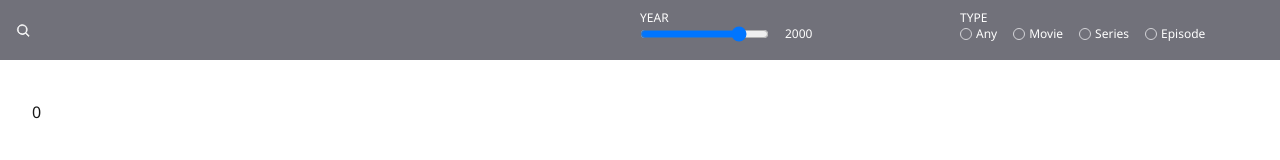
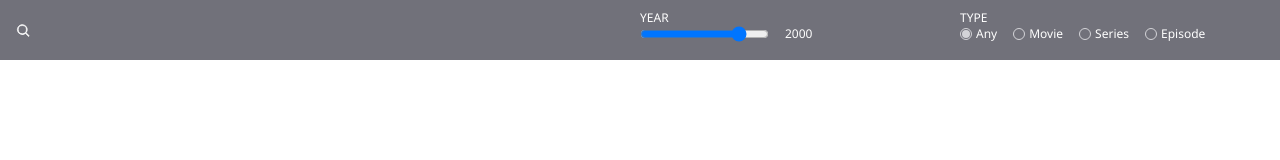
Before and after one commit to oliyoung/aligent, a Next.js app: page / in a window 1280 px wide. Shown: the top 160 px of the page. Built offline with nearby package versions, Linux system fonts and the light colour scheme.

Commit message:
Layout tweaks

```diff
--- a/app/page.tsx
+++ b/app/page.tsx
@@ -17,7 +17,7 @@ export default function Home() {
   }, [searchContext]);
 
   return (
-    <div className="w-screen h-screen grid gap-2 grid-cols-[320px_auto] grid-rows-[60px_auto]">
+    <div className="w-screen h-screen grid grid-cols-[320px_auto] grid-rows-[60px_auto]">
       <SearchQuery onSearch={setSearchContext} />
       <SearchResults results={searchResult} onSelect={setSelectedTitle} />
       <Suspense fallback={<div>Loading...</div>}>
--- a/components/media_title.tsx
+++ b/components/media_title.tsx
@@ -21,8 +21,9 @@ const MediaTitle = ({ partialMediaTitle }: MediaTitleParams) => {
         return <></>
     }
 
-    return <div id="mediaTitle" className="max-h-0 grid row-span-9 col-span-2 col-start-2 divide-y">
+    return <div id="mediaTitle" className=" row-span-9 col-span-2 col-start-2">
         <Wishlist />
+        <div className="grid  divide-y">
             <div className="text-sm grid gap-4 grid-cols-[300px_auto] grid-rows-[1fr_min-content_min-content] grid-rows-3 py-4">
                 {mediaTitle?.Poster != "N/A" && <img
                     className="row-span-3 row-start-1 col-start-1"
@@ -48,6 +49,7 @@ const MediaTitle = ({ partialMediaTitle }: MediaTitleParams) => {
                     </div>)}
             </div>
         </div>
+    </div>
 }
 
 export default MediaTitle;
--- a/components/search_query.tsx
+++ b/components/search_query.tsx
@@ -53,16 +53,14 @@ const SearchQuery = ({ onSearch }: SearchQueryParams) => {
         <div id="searchQuery_Type" className="text-white">
             <h6 className="text-xs uppercase">{'type'}</h6>
             <div className="flex flex-row gap-4">
-                {queryTypes.map(queryType => {
-                    return <div className="inline-flex items-center gap-1">
-                        <label className="relative flex items-center cursor-pointer" key={queryType}>
-                            <input id={`${queryType}_type`} name="type" onChange={onChange} type='radio' value={queryType} className="peer h-3 w-3 cursor-pointer appearance-none rounded-full border border-zinc-300 checked:border-zinc-300 transition-all" />
-                            <span className="absolute bg-zinc-300 w-2 h-2 rounded-full opacity-0 peer-checked:opacity-100 transition-opacity duration-200 top-1/2 left-1/2 transform -translate-x-1/2 -translate-y-1/2">
-                            </span>
-                        </label>
-                        <span className="inline-block capitalize text-xs">{queryType}</span>
-                    </div>
-                })}
+                {queryTypes.map(queryType => <div className="inline-flex items-center gap-1">
+                    <label className="relative flex items-center cursor-pointer" key={queryType}>
+                        <input id={`${queryType}_type`} name="type" onChange={onChange} type='radio' value={queryType} defaultChecked={queryType === 'any'} className="peer h-3 w-3 cursor-pointer appearance-none rounded-full border border-zinc-300 checked:border-zinc-300 transition-all" />
+                        <span className="absolute bg-zinc-300 w-2 h-2 rounded-full opacity-0 peer-checked:opacity-100 transition-opacity duration-200 top-1/2 left-1/2 transform -translate-x-1/2 -translate-y-1/2">
+                        </span>
+                    </label>
+                    <span className="inline-block capitalize text-xs">{queryType}</span>
+                </div>)}
             </div>
         </div>
     </div>
--- a/components/search_results.tsx
+++ b/components/search_results.tsx
@@ -9,19 +9,28 @@ interface SearchResultParams {
 }
 
 const SearchResult = ({ mediaTitle, onClick }: SearchResultParams) => {
-    return <button onClick={() => onClick(mediaTitle)} className="grid grid-rows-1 grid-cols-[60px_auto] gap-2">
-        {mediaTitle.Poster != "N/A" && <img src={mediaTitle.Poster} alt={mediaTitle.Title} className="aspect-square" />}
+    return <a onClick={() => onClick(mediaTitle)} className="grid grid-rows-1 grid-cols-[60px_auto] gap-2 py-4 cursor-pointer hover:bg-zinc-50 px-2">
+        <div className="bg-zinc-100">
+            {mediaTitle.Poster != "N/A" && <img src={mediaTitle.Poster} alt={mediaTitle.Title} className="aspect-square" />}
+        </div>
         <div className="col-start-2 align-start">
             <h3 className="text-sm">{mediaTitle.Title}</h3>
             <h6 className="text-xs">{mediaTitle.Year}</h6>
         </div>
-    </button>
+    </a>
+}
+
+const SearchResultCount = ({ results }: { results?: SearchResult }) => {
+    if (!results?.totalResults || results?.totalResults === 0) {
+        return <></>
+    }
+    return <h2 className="text-xs uppercase">{results?.totalResults} results</h2>
 }
 
 const SearchResults = ({ onSelect, results }: SearchResultsParams) => {
-    return <div className="h-100 overflow-y-visible overflow-y-visible p-8">
-        {results?.totalResults && results?.totalResults > 0 && <h2 className="text-xs uppercase pb-12">{results?.totalResults} results</h2>}
-        <div className="flex flex-col gap-4 divide-x">
+    return <div className="overflow-y-visible p-8 flex flex-col gap-12">
+        <SearchResultCount results={results} />
+        <div className="flex flex-col divide-y divide-solid">
             {results?.Search?.map((result, index) =>
                 <SearchResult onClick={onSelect} mediaTitle={result} key={index} />
             )}
```
Lines whose indentation alone changed are shown as unchanged.
